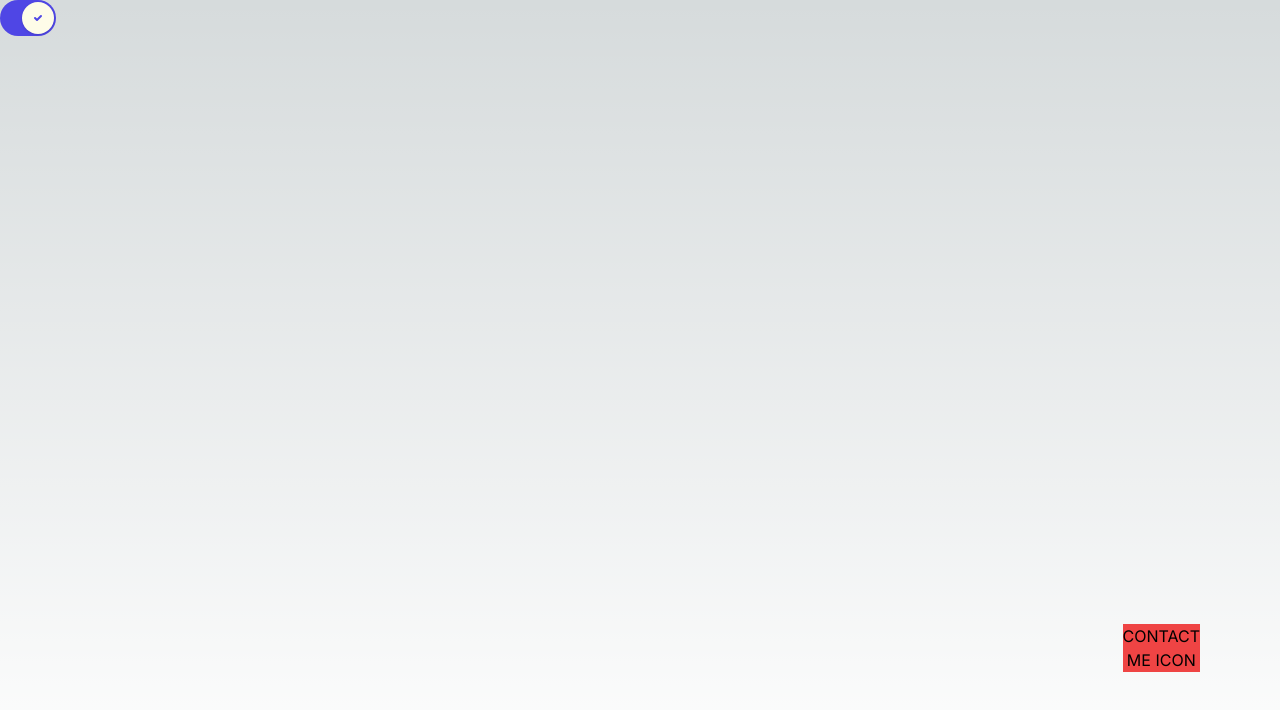
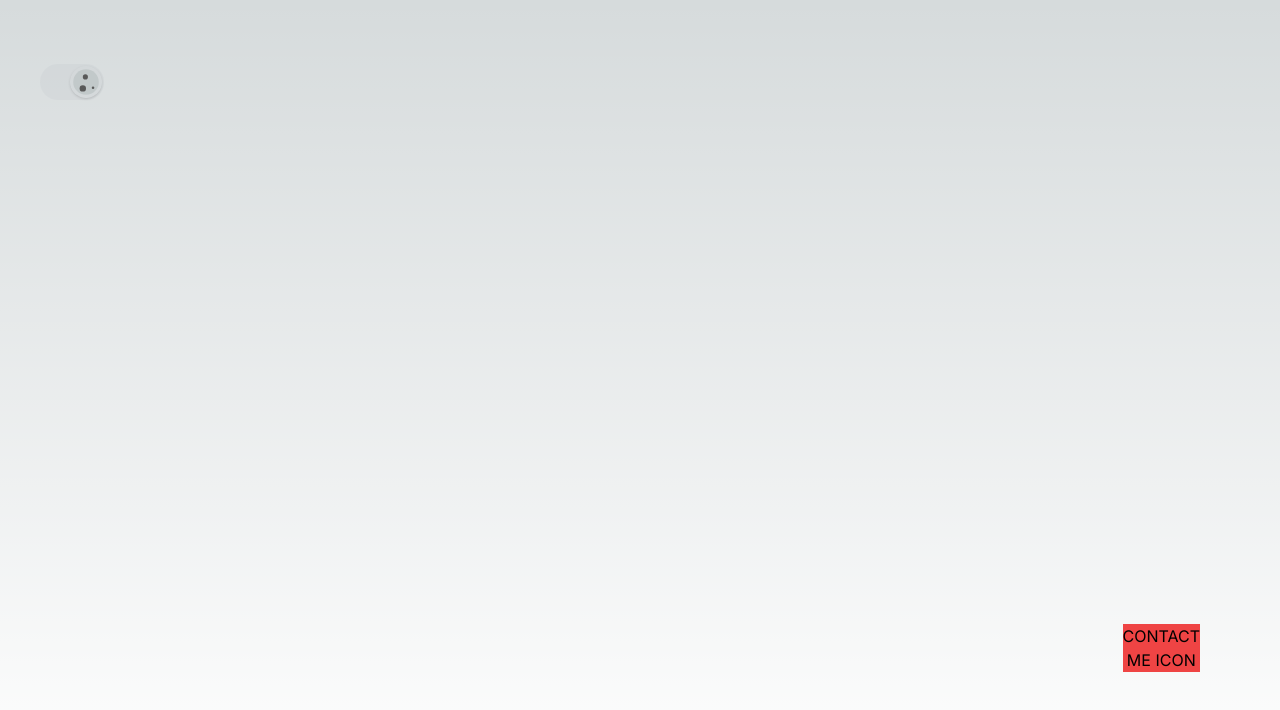
Before and after one commit to paul-cho-39/portfolio, a Next.js app: page / in a window 1280 px wide. Shown: the top 710 px of the page. Built offline with nearby package versions, Linux system fonts and the light colour scheme.

Commit message:
created light/dark mode toggler

```diff
--- a/src/app/component/buttons/toggler.tsx
+++ b/src/app/component/buttons/toggler.tsx
@@ -1,24 +1,52 @@
 import { useState } from 'react';
-import { motion } from 'framer-motion';
+import { Variants, motion } from 'framer-motion';
 import { Switch } from '@headlessui/react';
 import classNames from '@/app/library/helper';
 
-// game plan:
-// 1) framer-motion for whenever toggling
-// 2) change the icon of the header
-
 export const Toggler = () => {
    const [enabled, setEnabled] = useState(false);
-   const handleToggle = () => {
-      setEnabled(!enabled);
+
+   // create an animation as if the ball is sliding
+   const spring = {
+      type: 'spring',
+      duration: 1,
+      stiffness: 200,
+      damping: 35,
    };
+
+   const iconVariants: Variants = {
+      off: {
+         //  rotate: [0, 180, 360],
+         rotate: 180,
+         transition: {
+            ...spring,
+            rotate: {
+               duration: 0.4,
+               ease: 'linear',
+               repeat: 0,
+            },
+         },
+      },
+      on: {
+         rotate: -90,
+         transition: {
+            ...spring,
+            rotate: {
+               duration: 0.4,
+               ease: 'linear',
+               repeat: 0,
+            },
+         },
+      },
+   };
+
    return (
       <Switch
          checked={enabled}
          onChange={setEnabled}
          className={classNames(
-            !enabled ? 'bg-indigo-600' : 'bg-gray-200',
-            'relative inline-flex h-9 w-14 flex-shrink-0 cursor-pointer rounded-full border-2 border-transparent transition-colors duration-200 ease-in-out focus:outline-none focus:ring-2 focus:ring-indigo-600 focus:ring-offset-2'
+            !enabled ? 'bg-gray-400/10' : 'bg-slate-100',
+            'relative inline-flex h-9 w-16 flex-shrink-0 cursor-pointer rounded-full border-2 border-transparent transition-colors duration-300 ease-in-out focus:outline-none focus:ring-[0.5px] focus:ring-black dark:focus:ring-white focus:ring-offset-2'
          )}
       >
          <span className='sr-only'>Use setting</span>
@@ -30,53 +58,63 @@ export const Toggler = () => {
          {/* change this so that it is justify-end and justify-start? */}
          <motion.span
             layout
+            initial={false}
+            animate={enabled ? 'on' : 'off'}
             transition={spring}
             className={classNames(
-               !enabled ? 'translate-x-5 bg-yellow-50' : 'translate-x-0',
-               'pointer-events-none relative inline-block h-8 w-8 transform rounded-full shadow ring-0 transition duration-200 ease-in-out'
+               !enabled ? 'translate-x-7' : 'translate-x-0',
+               'pointer-events-none relative inline-block h-8 w-8 transform rounded-full shadow ring-0 transition duration-300 ease-in-out'
             )}
          >
             <motion.span
-               layout
                transition={spring}
                className={classNames(
-                  !enabled ? 'opacity-0 duration-100 ease-out' : 'opacity-100 duration-200 ease-in',
+                  !enabled ? 'opacity-0 duration-100 ease-out' : 'opacity-100 duration-300 ease-in',
                   'absolute inset-0 flex h-full w-full items-center justify-center transition-opacity'
                )}
                aria-hidden='true'
             >
                {/* replace with SUN */}
-               <svg className='h-5 w-5 text-gray-400' fill='none' viewBox='0 0 12 12'>
-                  <path
-                     d='M4 8l2-2m0 0l2-2M6 6L4 4m2 2l2 2'
-                     stroke='currentColor'
-                     strokeWidth={2}
-                     strokeLinecap='round'
-                     strokeLinejoin='round'
-                  />
-               </svg>
+               <motion.svg
+                  variants={iconVariants}
+                  className='h-10 w-10'
+                  viewBox='0 0 50 50'
+                  fill='none'
+                  xmlns='http://www.w3.org/2000/svg'
+               >
+                  <defs>
+                     <radialGradient id='sunGradient' cx='0.5' cy='0.5' r='0.5'>
+                        <stop offset='0%' stopColor='#FFFC00' stopOpacity='1' />
+                        <stop offset='50%' stopColor='#FFD700' stopOpacity='1' />
+                        <stop offset='100%' stopColor='#FFA500' stopOpacity='1' />
+                     </radialGradient>
+                  </defs>
+                  <circle cx='25' cy='25' r='20' fill='url(#sunGradient)' />
+               </motion.svg>
             </motion.span>
 
             <span
                className={classNames(
-                  !enabled ? 'opacity-100 duration-200 ease-in' : 'opacity-0 duration-100 ease-out',
+                  !enabled ? 'opacity-100 duration-300 ease-in' : 'opacity-0 duration-100 ease-out',
                   'absolute inset-0 flex h-full w-full items-center justify-center transition-opacity'
                )}
                aria-hidden='true'
             >
                {/* replace with MOON */}
-               <svg className='h-3 w-3 text-indigo-600' fill='currentColor' viewBox='0 0 12 12'>
-                  <path d='M3.707 5.293a1 1 0 00-1.414 1.414l1.414-1.414zM5 8l-.707.707a1 1 0 001.414 0L5 8zm4.707-3.293a1 1 0 00-1.414-1.414l1.414 1.414zm-7.414 2l2 2 1.414-1.414-2-2-1.414 1.414zm3.414 2l4-4-1.414-1.414-4 4 1.414 1.414z' />
-               </svg>
+               <motion.svg
+                  variants={iconVariants}
+                  className='h-10 w-10'
+                  viewBox='0 0 50 50'
+                  fill='#c2c9ca'
+                  xmlns='http://www.w3.org/2000/svg'
+               >
+                  <circle cx='25' cy='25' r='20' fill='#c2c9ca ' />
+                  <circle cx='14' cy='16' r='2' fill='#595959' />
+                  <circle cx='30' cy='15' r='5' fill='#595959' />
+                  <circle cx='26' cy='33' r='4' fill='#595959' />
+               </motion.svg>
             </span>
          </motion.span>
       </Switch>
    );
 };
-
-// create an animation as if the ball is sliding
-const spring = {
-   type: 'spring',
-   stiffness: 700,
-   damping: 30,
-};
--- a/src/app/page.tsx
+++ b/src/app/page.tsx
@@ -25,7 +25,9 @@ export default function Home({ Component, pageProps }: AppProps) {
          {/* <div className='w-full h-screen bg-gradient-to-br from-blue-500/75 via-blue-300/60 to-blue-100 dark:bg-gray-900 text-white'></div> */}
 
          <ContactMeFab />
-         <Toggler />
+         <div className='flex justify-stretch items-stretch py-16 px-10'>
+            <Toggler />
+         </div>
          {/* <ArrowDown /> */}
 
          <div className='z-10 w-full max-w-5xl items-center justify-between font-mono text-sm lg:flex'></div>
```
Also changed, not shown: src/app/component/effects/stars.tsx (+9 -0 lines).
